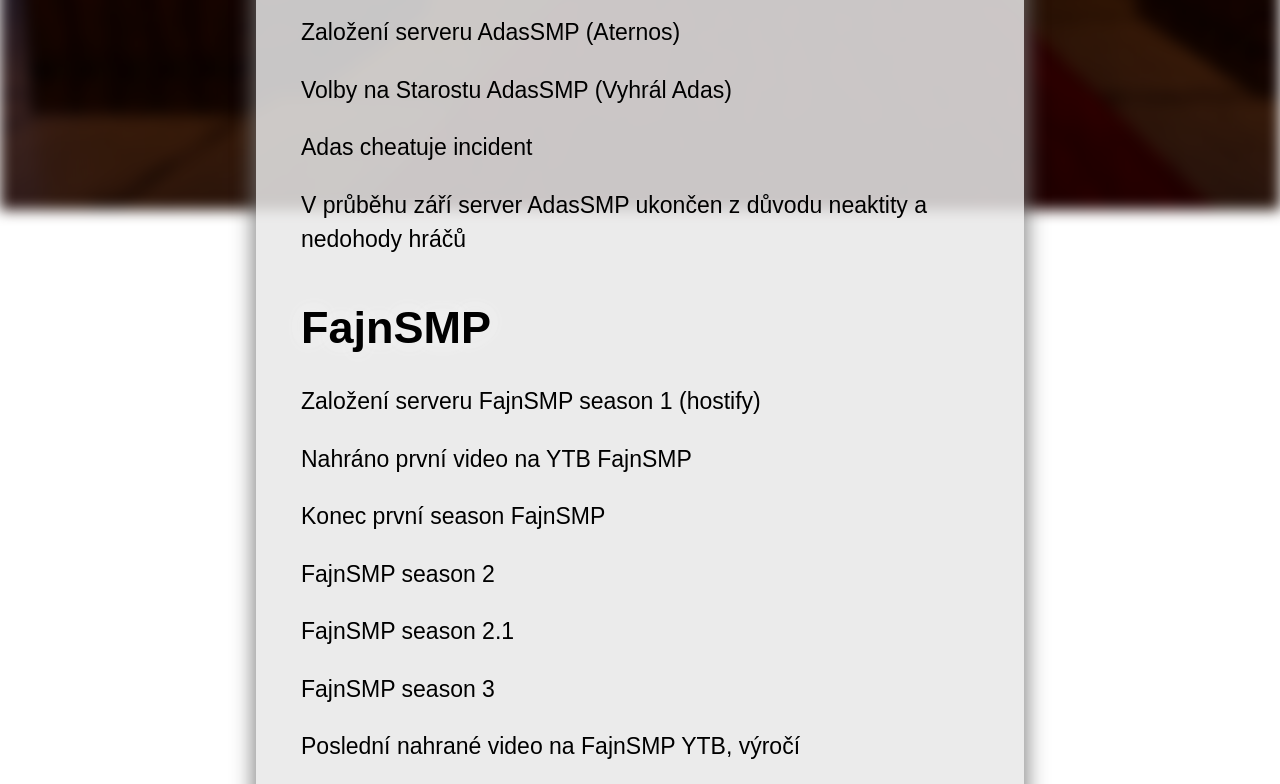
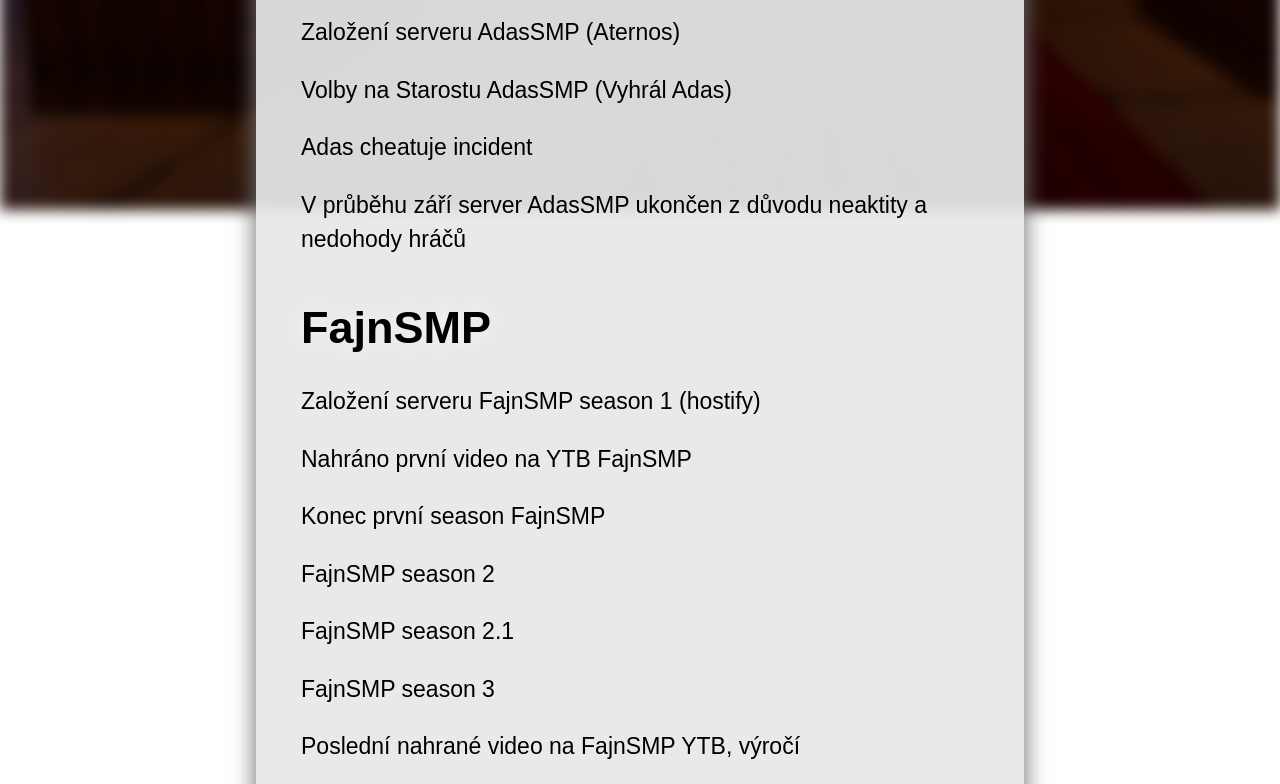
Before and after one commit to splashsmp/splashsmp, a plain HTML site: page Historie.html in a window 1280 px wide. Shown: the part 590-1374 px from the top of the page. Drawn offline with Linux system fonts and the light colour scheme.

Commit message:
Update Odeslano1.css
Update historie

```diff
--- a/Odeslano1.css
+++ b/Odeslano1.css
@@ -56,6 +56,7 @@
     margin-top: 32px;
 }
 
+
 body::before {
     content: "";
     position: fixed;
@@ -69,6 +70,7 @@
     z-index: -5;
     pointer-events: none;
 }
+
 
 /* --- NAVIGACE (HEADER) STYLY --- */
 header {
@@ -223,7 +225,7 @@
 #history-content div {
     padding: 45px;
     margin: 80px auto; /* Centrování na desktopu */
-    background: #e8e8e8da;
+    background: #e8e8e8ee;
     background-size: cover;
     border-radius: 10px;
     width: 60%; /* Původní šířka pro desktop */
```
